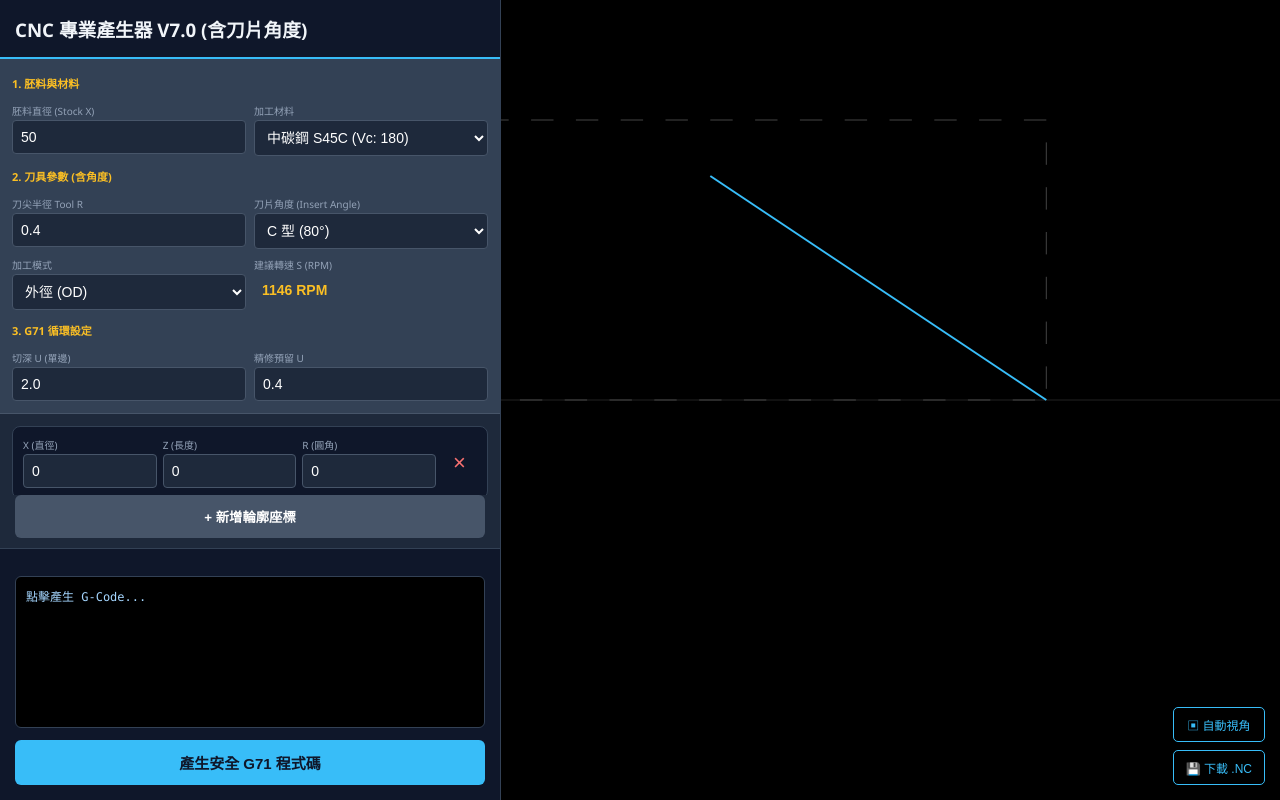
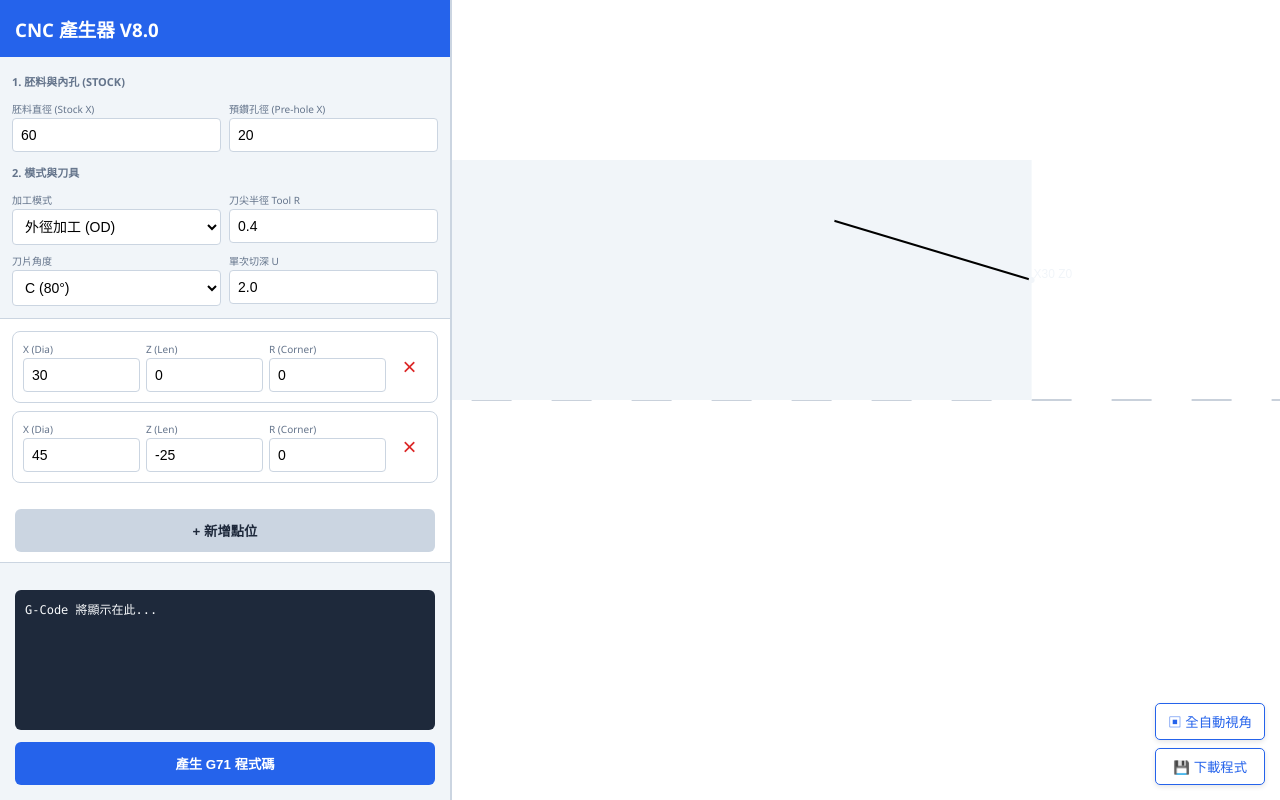
Before and after one commit to SJJ-rd/cnc-generator, a plain HTML site: page index.html in a window 1280 px wide. Drawn offline with Linux system fonts and the light colour scheme.

Commit message:
Add files via upload

```diff
--- a/index.html
+++ b/index.html
@@ -3,100 +3,83 @@
 <head>
     <meta charset="UTF-8">
     <meta name="viewport" content="width=device-width, initial-scale=1.0, maximum-scale=1.0, user-scalable=no">
-    <title>CNC 專業產生器 - 終極彙整版</title>
+    <title>CNC 專業產生器 V8.0 - 內徑優化與標註版</title>
     <style>
-        :root { --bg: #0f172a; --panel: #1e293b; --accent: #38bdf8; --warning: #fbbf24; --text: #f1f5f9; }
+        :root { --bg: #f8fafc; --panel: #ffffff; --accent: #2563eb; --red: #dc2626; --text: #1e293b; --border: #cbd5e1; }
         body { font-family: 'Segoe UI', system-ui, sans-serif; background: var(--bg); color: var(--text); margin: 0; display: flex; height: 100vh; overflow: hidden; }
 
         @media (max-width: 950px) {
             body { flex-direction: column; overflow-y: auto; height: auto; }
             .sidebar { width: 100% !important; height: auto !important; border-right: none !important; }
-            .viewport { height: 350px !important; flex: none !important; }
+            .viewport { height: 400px !important; flex: none !important; border-bottom: 2px solid var(--border); }
         }
 
-        .sidebar { width: 500px; background: var(--panel); border-right: 1px solid #334155; display: flex; flex-direction: column; flex-shrink: 0; }
-        .header { padding: 15px; background: #0f172a; border-bottom: 2px solid var(--accent); }
-        .config-grid { padding: 12px; background: #334155; display: grid; grid-template-columns: 1fr 1fr; gap: 8px; border-bottom: 1px solid #475569; }
-        .config-grid h4 { grid-column: span 2; margin: 4px 0; font-size: 11px; color: var(--warning); text-transform: uppercase; }
+        .sidebar { width: 450px; background: var(--panel); border-right: 2px solid var(--border); display: flex; flex-direction: column; flex-shrink: 0; }
+        .header { padding: 15px; background: var(--accent); color: white; }
 
-        .scroll-area { flex: 1; padding: 12px; overflow-y: auto; background: #1e293b; }
-        .point-item { background: #0f172a; padding: 10px; margin-bottom: 8px; border-radius: 8px; display: grid; grid-template-columns: 1fr 1fr 1fr 35px; gap: 6px; border: 1px solid #334155; }
+        .config-grid { padding: 12px; background: #f1f5f9; display: grid; grid-template-columns: 1fr 1fr; gap: 8px; border-bottom: 1px solid var(--border); }
+        .config-grid h4 { grid-column: span 2; margin: 4px 0; font-size: 11px; color: #64748b; text-transform: uppercase; }
 
-        label { font-size: 10px; color: #94a3b8; margin-bottom: 2px; display: block; }
-        input, select { background: #1e293b; border: 1px solid #475569; color: #fff; padding: 8px; border-radius: 4px; width: 100%; box-sizing: border-box; font-size: 14px; }
+        .scroll-area { flex: 1; padding: 12px; overflow-y: auto; }
+        .point-item { background: #fff; padding: 10px; margin-bottom: 8px; border-radius: 8px; display: grid; grid-template-columns: 1fr 1fr 1fr 35px; gap: 6px; border: 1px solid var(--border); }
 
-        .viewport { flex: 1; position: relative; background: #000; overflow: hidden; }
+        label { font-size: 10px; color: #64748b; margin-bottom: 2px; display: block; }
+        input, select { background: #fff; border: 1px solid var(--border); color: #000; padding: 8px; border-radius: 4px; width: 100%; box-sizing: border-box; font-size: 14px; }
+
+        .viewport { flex: 1; position: relative; background: #ffffff; overflow: hidden; }
         canvas { width: 100%; height: 100%; touch-action: none; }
 
-        .footer { padding: 15px; background: #0f172a; border-top: 1px solid #334155; }
-        pre { background: #000; color: #a5d6ff; padding: 10px; border-radius: 6px; height: 130px; overflow: auto; font-family: 'Consolas', monospace; font-size: 12px; border: 1px solid #334155; }
+        .footer { padding: 15px; background: #f1f5f9; border-top: 1px solid var(--border); }
+        pre { background: #1e293b; color: #f8fafc; padding: 10px; border-radius: 6px; height: 120px; overflow: auto; font-family: 'Consolas', monospace; font-size: 12px; }
 
-        .btn { padding: 12px; border: none; border-radius: 6px; cursor: pointer; font-weight: bold; transition: 0.2s; }
-        .btn-add { background: #475569; color: white; margin: 0 15px 10px; width: calc(100% - 30px); }
-        .btn-gen { background: var(--accent); color: #0f172a; width: 100%; font-size: 15px; }
-
+        .btn { padding: 12px; border: none; border-radius: 6px; cursor: pointer; font-weight: bold; width: 100%; transition: 0.2s; }
+        .btn-gen { background: var(--accent); color: white; }
         .canvas-ui { position: absolute; bottom: 15px; right: 15px; display: flex; flex-direction: column; gap: 8px; }
-        .btn-ui { background: rgba(0,0,0,0.6); color: var(--accent); border: 1px solid var(--accent); padding: 8px 12px; border-radius: 5px; cursor: pointer; font-size: 12px; backdrop-filter: blur(4px); }
+        .btn-ui { background: white; color: var(--accent); border: 1px solid var(--accent); padding: 8px 12px; border-radius: 5px; cursor: pointer; box-shadow: 0 2px 5px rgba(0,0,0,0.1); }
     </style>
 </head>
 <body>
 
 <div class="sidebar">
-    <div class="header"><h3 style="margin:0;">CNC 專業產生器 V7.0 (含刀片角度)</h3></div>
+    <div class="header"><h3 style="margin:0;">CNC 產生器 V8.0</h3></div>
 
     <div class="config-grid">
-        <h4>1. 胚料與材料</h4>
-        <div><label>胚料直徑 (Stock X)</label><input type="number" id="stockX" value="50" oninput="update()"></div>
-        <div>
-            <label>加工材料</label>
-            <select id="material" onchange="applyMaterial()">
-                <option value="250">鋁合金 (Vc: 250)</option>
-                <option value="180" selected>中碳鋼 S45C (Vc: 180)</option>
-                <option value="120">不鏽鋼 SUS304 (Vc: 120)</option>
-                <option value="80">合金鋼 SCM440 (Vc: 80)</option>
+        <h4>1. 胚料與內孔 (Stock)</h4>
+        <div><label>胚料直徑 (Stock X)</label><input type="number" id="stockX" value="60" oninput="update()"></div>
+        <div><label>預鑽孔徑 (Pre-hole X)</label><input type="number" id="holeX" value="20" oninput="update()"></div>
+
+        <h4>2. 模式與刀具</h4>
+        <div><label>加工模式</label>
+            <select id="mode" onchange="update()">
+                <option value="OD">外徑加工 (OD)</option>
+                <option value="ID">內徑加工 (ID)</option>
             </select>
         </div>
-
-        <h4>2. 刀具參數 (含角度)</h4>
         <div><label>刀尖半徑 Tool R</label><input type="number" id="toolR" value="0.4" step="0.4" oninput="update()"></div>
-        <div>
-            <label>刀片角度 (Insert Angle)</label>
+        <div><label>刀片角度</label>
             <select id="insAngle" onchange="update()">
-                <option value="80">C 型 (80°)</option>
-                <option value="55">D 型 (55°)</option>
-                <option value="35">V 型 (35°)</option>
-                <option value="60">T 型 (60°)</option>
+                <option value="80">C (80°)</option>
+                <option value="55">D (55°)</option>
+                <option value="35">V (35°)</option>
             </select>
         </div>
-        <div>
-            <label>加工模式</label>
-            <select id="mode" onchange="update()">
-                <option value="OD">外徑 (OD)</option>
-                <option value="ID">內徑 (ID)</option>
-            </select>
-        </div>
-        <div><label>建議轉速 S (RPM)</label><input type="text" id="calcS" readonly style="color:var(--warning); border:none; background:transparent; font-weight:bold;"></div>
-
-        <h4>3. G71 循環設定</h4>
-        <div><label>切深 U (單邊)</label><input type="number" id="cutU" value="2.0"></div>
-        <div><label>精修預留 U</label><input type="number" id="finishU" value="0.4"></div>
+        <div><label>單次切深 U</label><input type="number" id="cutU" value="2.0" oninput="update()"></div>
     </div>
 
-    <div class="scroll-area" id="point-list"></div>
-
-    <button class="btn btn-add" onclick="addPoint()">+ 新增輪廓座標</button>
+    <div class="scroll-area" id="list"></div>
+    <button class="btn" style="background:var(--border); color:var(--text); margin: 0 15px 10px; width: calc(100% - 30px);" onclick="addPoint()">+ 新增點位</button>
 
     <div class="footer">
-        <pre id="output">點擊產生 G-Code...</pre>
-        <button class="btn btn-gen" onclick="generateNC()">產生安全 G71 程式碼</button>
+        <pre id="output">G-Code 將顯示在此...</pre>
+        <button class="btn btn-gen" onclick="generateNC()">產生 G71 程式碼</button>
     </div>
 </div>
 
 <div class="viewport" id="vbox">
     <canvas id="cvs"></canvas>
     <div class="canvas-ui">
-        <button class="btn-ui" onclick="zoomExtents()">▣ 自動視角</button>
-        <button class="btn-ui" onclick="downloadNC()">💾 下載 .NC</button>
+        <button class="btn-ui" onclick="zoomExtents()">▣ 全自動視角</button>
+        <button class="btn-ui" onclick="downloadNC()">💾 下載程式</button>
     </div>
 </div>
 
@@ -104,23 +87,20 @@
     const cvs = document.getElementById('cvs');
     const ctx = cvs.getContext('2d');
     const vbox = document.getElementById('vbox');
-    let cam = { x: 50, y: 0, zoom: 4.5 };
+    let cam = { x: 50, y: 0, zoom: 4.0 };
     let drag = false, lastM = { x: 0, y: 0 };
-
-    function applyMaterial() {
-        update();
-    }
+    let initialDist = 0, initialZoom = 4.0;
 
     function addPoint(x=40, z=-20) {
         const div = document.createElement('div');
         div.className = 'point-item';
         div.innerHTML = `
-            <div><label>X (直徑)</label><input type="number" class="val-x" value="${x}" oninput="update()"></div>
-            <div><label>Z (長度)</label><input type="number" class="val-z" value="${z}" oninput="update()"></div>
-            <div><label>R (圓角)</label><input type="number" class="val-r" value="0" oninput="update()"></div>
-            <button onclick="this.parentElement.remove(); update()" style="background:none; border:none; color:#f87171; font-size:22px; cursor:pointer;">×</button>
+            <div><label>X (Dia)</label><input type="number" class="val-x" value="${x}" oninput="update()"></div>
+            <div><label>Z (Len)</label><input type="number" class="val-z" value="${z}" oninput="update()"></div>
+            <div><label>R (Corner)</label><input type="number" class="val-r" value="0" oninput="update()"></div>
+            <button onclick="this.parentElement.remove(); update()" style="background:none; border:none; color:var(--red); font-size:24px; cursor:pointer;">×</button>
         `;
-        document.getElementById('point-list').appendChild(div);
+        document.getElementById('list').appendChild(div);
         update();
     }
 
@@ -135,29 +115,27 @@
     function update() {
         cvs.width = vbox.clientWidth; cvs.height = vbox.clientHeight;
         if(cam.y === 0) cam.y = cvs.height / 2;
+        const pts = getPts();
+        const mode = document.getElementById('mode').value;
+        const stockX = parseFloat(document.getElementById('stockX').value);
+        const holeX = parseFloat(document.getElementById('holeX').value);
 
-        const pts = getPts();
-        const stockX = parseFloat(document.getElementById('stockX').value) || 0;
-        const vc = parseFloat(document.getElementById('material').value);
-
-        const maxD = Math.max(...pts.map(p => p.x), stockX, 1);
-        const rpm = Math.round((vc * 1000) / (Math.PI * maxD));
-        document.getElementById('calcS').value = rpm + " RPM";
-
+        ctx.clearRect(0, 0, cvs.width, cvs.height);
         ctx.save();
         ctx.translate(cam.x, cam.y);
         ctx.scale(cam.zoom, cam.zoom);
 
-        ctx.strokeStyle = '#222'; ctx.lineWidth = 1/cam.zoom;
-        ctx.beginPath(); ctx.moveTo(-500,0); ctx.lineTo(500,0); ctx.stroke();
+        // 畫中心線 (黑細虛線)
+        ctx.setLineDash([5, 5]); ctx.strokeStyle = '#94a3b8'; ctx.lineWidth = 1/cam.zoom;
+        ctx.beginPath(); ctx.moveTo(-500, 0); ctx.lineTo(500, 0); ctx.stroke(); ctx.setLineDash([]);
 
-        ctx.setLineDash([2, 2]); ctx.strokeStyle = '#444';
-        ctx.strokeRect(-150, -stockX/2, 150, stockX/2);
-        ctx.setLineDash([]);
+        // 畫胚料範圍 (淡灰色)
+        ctx.fillStyle = "#f1f5f9";
+        if(mode === 'OD') ctx.fillRect(-200, -stockX/2, 200, stockX/2);
+        else ctx.fillRect(-200, -stockX/2, 200, (stockX-holeX)/2 + holeX/2);
 
-        const mode = document.getElementById('mode').value;
-        ctx.strokeStyle = (mode === 'OD') ? '#38bdf8' : '#f87171';
-        ctx.lineWidth = 2/cam.zoom;
+        // 繪製輪廓 (黑線)
+        ctx.strokeStyle = '#000000'; ctx.lineWidth = 2/cam.zoom;
         ctx.beginPath();
         if(pts.length > 0) ctx.moveTo(pts[0].z, -pts[0].x/2);
         pts.forEach((p, i) => {
@@ -166,73 +144,80 @@
         });
         ctx.stroke();
 
+        // 尺寸標註 (紅色)
+        ctx.fillStyle = 'var(--red)'; ctx.font = `${12/cam.zoom}px Arial`;
+        pts.forEach(p => {
+            ctx.beginPath(); ctx.arc(p.z, -p.x/2, 3/cam.zoom, 0, Math.PI*2); ctx.fill();
+            ctx.fillText(`X${p.x} Z${p.z}`, p.z + 2/cam.zoom, -p.x/2 - 2/cam.zoom);
+        });
+
         ctx.restore();
     }
 
+    // 手機觸控支援：雙指縮放與單指平移
+    vbox.addEventListener('touchstart', e => {
+        if(e.touches.length === 1) {
+            drag = true; lastM = { x: e.touches[0].clientX, y: e.touches[0].clientY };
+        } else if(e.touches.length === 2) {
+            initialDist = Math.hypot(e.touches[0].clientX - e.touches[1].clientX, e.touches[0].clientY - e.touches[1].clientY);
+            initialZoom = cam.zoom;
+        }
+    });
+
+    vbox.addEventListener('touchmove', e => {
+        if(e.touches.length === 1 && drag) {
+            cam.x += (e.touches[0].clientX - lastM.x); cam.y += (e.touches[0].clientY - lastM.y);
+            lastM = { x: e.touches[0].clientX, y: e.touches[0].clientY }; update();
+        } else if(e.touches.length === 2) {
+            const dist = Math.hypot(e.touches[0].clientX - e.touches[1].clientX, e.touches[0].clientY - e.touches[1].clientY);
+            cam.zoom = initialZoom * (dist / initialDist); update();
+        }
+        e.preventDefault();
+    }, {passive: false});
+
+    window.addEventListener('touchend', () => drag = false);
+
+    // 滑鼠事件
+    vbox.addEventListener('wheel', e => { cam.zoom *= (e.deltaY > 0 ? 0.9 : 1.1); update(); e.preventDefault(); }, {passive:false});
+    vbox.addEventListener('mousedown', e => { drag = true; lastM = {x:e.clientX, y:e.clientY}; });
+    window.addEventListener('mouseup', () => drag = false);
+    window.addEventListener('mousemove', e => { if(drag) { cam.x += (e.clientX - lastM.x); cam.y += (e.clientY - lastM.y); lastM = {x:e.clientX, y:e.clientY}; update(); } });
+
     function zoomExtents() {
-        const stockX = parseFloat(document.getElementById('stockX').value) || 50;
-        cam.zoom = (cvs.height / 2 * 0.7) / (stockX / 2);
+        const stockX = parseFloat(document.getElementById('stockX').value);
+        cam.zoom = (cvs.height / 2 * 0.6) / (stockX / 2);
         cam.x = cvs.width * 0.7; cam.y = cvs.height / 2;
         update();
     }
 
     function generateNC() {
         const pts = getPts();
-        if(pts.length === 0) return;
         const mode = document.getElementById('mode').value;
+        const holeX = parseFloat(document.getElementById('holeX').value);
+        const stockX = parseFloat(document.getElementById('stockX').value);
         const toolR = parseFloat(document.getElementById('toolR').value);
-        const stockX = parseFloat(document.getElementById('stockX').value);
-        const insAngle = parseFloat(document.getElementById('insAngle').value);
-        const vc = document.getElementById('material').value;
 
-        const safeX = mode === 'OD' ? (stockX + 2.0) : (pts[0].x - 2.0);
-
-        let g = `% \nO7007 (G71 WITH INSERT ANGLE);\n`;
-        g += `(INSERT: ${insAngle} DEG, TOOL R: ${toolR})\n`;
-        g += `G21 G99 G40;\nT0101;\nG50 S2000;\nG96 S${vc} M03;\n`;
-        g += `G00 X${safeX.toFixed(3)} Z2.0 M08;\n\n`;
-
+        const safeX = mode === 'OD' ? (stockX + 2) : (holeX - 2);
+        let g = `% \nO8000 (V8.0 BORE OPTIMIZED);\n`;
+        g += `G21 G99 G40;\nT0101;\nG50 S2000;\nG96 S180 M03;\n`;
+        g += `G00 X${safeX.toFixed(3)} Z2.0 M08;\n`;
         g += `G71 U${document.getElementById('cutU').value} R1.0;\n`;
-        g += `G71 P10 Q20 U${document.getElementById('finishU').value} W0.1 F0.2;\n`;
+        g += `G71 P10 Q20 U0.4 W0.1 F0.2;\n`;
         g += `N10 G00 X${pts[0].x.toFixed(3)};\n`;
-
         pts.forEach((p, i) => {
             let cx = p.x, cz = p.z;
             if (i > 0 && toolR > 0) {
-                const dx = (pts[i].x - pts[i-1].x) / 2;
-                const dz = pts[i].z - pts[i-1].z;
-                if (dx !== 0 && dz !== 0) {
-                    const slopeAngle = Math.atan2(Math.abs(dx), Math.abs(dz));
-                    const clearanceAngle = (180 - insAngle) / 2;
-                    if ((slopeAngle * 180 / Math.PI) > (clearanceAngle - 3)) {
-                        g += `(WARNING: SLOPE ${ (slopeAngle * 180 / Math.PI).toFixed(1) } DEG EXCEEDS CLEARANCE!)\n`;
-                    }
-                    const dir = mode === 'OD' ? 1 : -1;
-                    cx += (2 * toolR * (1 - Math.cos(slopeAngle))) * dir;
-                    cz += (toolR * Math.sin(slopeAngle));
-                }
+                const angle = Math.atan2(Math.abs(pts[i].x - pts[i-1].x)/2, Math.abs(pts[i].z - pts[i-1].z));
+                cx += (2 * toolR * (1 - Math.cos(angle))) * (mode==='OD'?1:-1);
+                cz += (toolR * Math.sin(angle));
             }
-            g += `G01 X${cx.toFixed(3)} Z${cz.toFixed(3)}${p.r>0 ? ' R'+p.r : ''};\n`;
+            g += `G01 X${cx.toFixed(3)} Z${cz.toFixed(3)}${p.r>0?' R'+p.r:''};\n`;
         });
-
-        g += `N20 X${safeX.toFixed(3)};\n(SAFE RETRACT)\n`;
-        g += `G01 X${(mode==='OD'?safeX+10:safeX-10).toFixed(3)} F1.0;\nG00 Z10.0 M09;\nM30;\n%`;
-
+        g += `N20 X${safeX.toFixed(3)};\nM30;\n%`;
         document.getElementById('output').innerText = g;
     }
 
-    function downloadNC() {
-        const a = document.createElement('a');
-        a.href = URL.createObjectURL(new Blob([document.getElementById('output').innerText], {type:'text/plain'}));
-        a.download = "program.nc"; a.click();
-    }
-
-    vbox.addEventListener('wheel', e => { cam.zoom *= (e.deltaY > 0 ? 0.9 : 1.1); update(); e.preventDefault(); }, {passive:false});
-    vbox.addEventListener('mousedown', e => { drag = true; lastM = {x:e.clientX, y:e.clientY}; });
-    window.addEventListener('mouseup', () => drag = false);
-    window.addEventListener('mousemove', e => { if(drag) { cam.x += (e.clientX - lastM.x); cam.y += (e.clientY - lastM.y); lastM = {x:e.clientX, y:e.clientY}; update(); } });
-
-    window.onload = () => { addPoint(0,0); addPoint(40,-30); zoomExtents(); };
+    window.onload = () => { addPoint(30,0); addPoint(45,-25); zoomExtents(); };
 </script>
 </body>
 </html>
```
